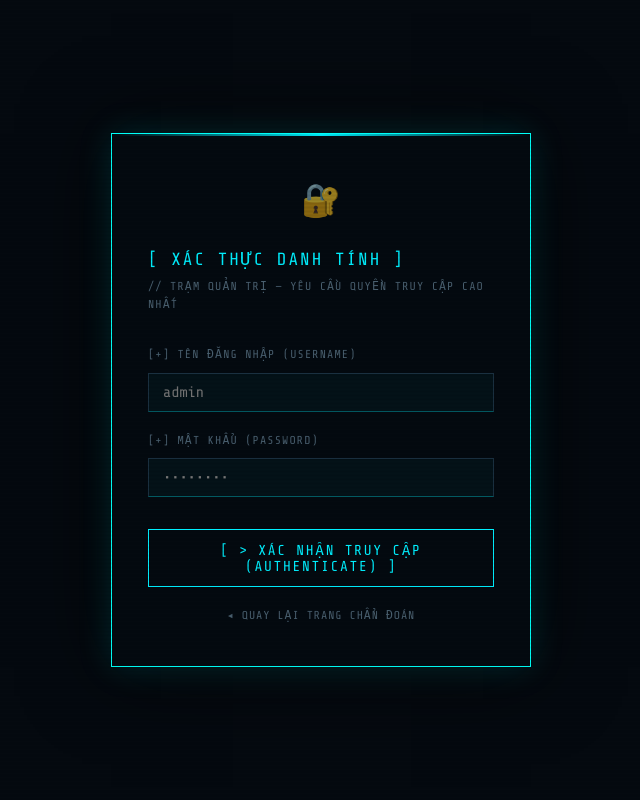
After one commit to Tai-02/FuzzyLogic, a Flask app: page /admin/login in a window 1280 px wide. The commit adds this page. Shown: the whole page, without its empty margins (319-959 px from the left). Run offline with Flask 3, Linux system fonts and the light colour scheme.

Commit message:
Cập nhật hệ thống đăng nhập admin và hướng dẫn sử dụng

```diff
--- a/app.py
+++ b/app.py
@@ -1,21 +1,34 @@
-from flask import Flask, render_template, request, redirect, url_for
+from flask import Flask, render_template, request, redirect, url_for, session, flash
+from werkzeug.security import check_password_hash
 import mysql.connector
 import os
+from functools import wraps
 
 from fuzzy import fuzzy_beep
 
 app = Flask(__name__)
+app.secret_key = os.getenv("SECRET_KEY", "expert-sys-secret-2025")
 
 db_config = {
     "host": os.getenv("DB_HOST", "localhost"),
     "user": os.getenv("DB_USER", "root"),
-    "password": os.getenv("DB_PASSWORD", "0866582512"),
+    "password": os.getenv("DB_PASSWORD", "root_password"),
     "database": os.getenv("DB_NAME", "expert_system")
 }
 
 
 def get_db_connection():
     return mysql.connector.connect(**db_config)
+
+
+def login_required(f):
+    @wraps(f)
+    def decorated(*args, **kwargs):
+        if not session.get("admin_logged_in"):
+            flash("Vui lòng đăng nhập để truy cập trang quản trị.", "warning")
+            return redirect(url_for("admin_login"))
+        return f(*args, **kwargs)
+    return decorated
 
 
 def forward_chaining(facts):
@@ -36,24 +49,20 @@ def forward_chaining(facts):
         for rule in all_rules:
             if rule['id'] in fired_rule_ids:
                 continue
-
             conditions = [c.strip().lower() for c in rule['conditions'].split(',')]
             conclusion = rule['conclusion'].strip()
             solution = rule['solution'].strip()
-
             if all(c in working_memory for c in conditions):
                 conclusion_lower = conclusion.lower()
                 if conclusion_lower not in working_memory:
                     working_memory.add(conclusion_lower)
                     changed = True
-
                 fired_rule_ids.add(rule['id'])
                 results.append({
                     "conclusion": conclusion,
                     "solution": solution,
                     "matched_conditions": [c.strip() for c in rule['conditions'].split(',')]
                 })
-
     return results
 
 
@@ -64,12 +73,8 @@ def index():
 
     if request.method == "POST":
         selected_symptoms = request.form.getlist("symptoms")
-
-        # Lấy beep input: ưu tiên field "beep" (active select)
         beep_type = request.form.get("beep", "").strip()
-
         rule_results = forward_chaining(selected_symptoms)
-
         if beep_type:
             beep_result = fuzzy_beep(beep_type)
         else:
@@ -80,17 +85,10 @@ def index():
                 "severity": "normal",
                 "bios_ref": "",
             }
-
-        return render_template(
-            "result.html",
-            results=rule_results,
-            beep=beep_result,
-            selected_symptoms=selected_symptoms
-        )
+        return render_template("result.html", results=rule_results, beep=beep_result, selected_symptoms=selected_symptoms)
 
     cursor.execute("SELECT conditions FROM rules")
     rows = cursor.fetchall()
-
     category_symptoms = {}
     for row in rows:
         parts = [p.strip() for p in row['conditions'].split(',')]
@@ -100,51 +98,80 @@ def index():
             if category not in category_symptoms:
                 category_symptoms[category] = set()
             category_symptoms[category].add(symptom)
-
     grouped = {cat: sorted(list(syms)) for cat, syms in sorted(category_symptoms.items())}
-
     cursor.close()
     conn.close()
     return render_template("index.html", grouped_symptoms=grouped)
 
 
+@app.route("/admin/login", methods=["GET", "POST"])
+def admin_login():
+    if session.get("admin_logged_in"):
+        return redirect(url_for("admin"))
+    error = None
+    if request.method == "POST":
+        username = request.form.get("username", "").strip()
+        password = request.form.get("password", "").strip()
+        conn = get_db_connection()
+        cursor = conn.cursor(dictionary=True)
+        cursor.execute(
+            "SELECT username, password_hash FROM admins WHERE username = %s",
+            (username,)
+        )
+        admin = cursor.fetchone()
+        cursor.close()
+        conn.close()
+        if admin and check_password_hash(admin["password_hash"], password):
+            session["admin_logged_in"] = True
+            session["admin_user"] = admin["username"]
+            return redirect(url_for("admin"))
+        else:
+            error = "Tên đăng nhập hoặc mật khẩu không đúng."
+    return render_template("admin_login.html", error=error)
+
+
+@app.route("/admin/logout")
+def admin_logout():
+    session.clear()
+    flash("Đã đăng xuất thành công.", "success")
+    return redirect(url_for("admin_login"))
+
+
 @app.route("/admin", methods=["GET", "POST"])
+@login_required
 def admin():
     conn = get_db_connection()
     cursor = conn.cursor(dictionary=True)
-    message = None
-
     if request.method == "POST":
         action = request.form.get("action", "add")
-
         if action == "add":
             cond = request.form.get("conditions", "").strip()
             concl = request.form.get("conclusion", "").strip()
             sol = request.form.get("solution", "").strip()
-
             if cond and concl and sol:
-                query = "INSERT INTO rules (conditions, conclusion, solution) VALUES (%s, %s, %s)"
-                cursor.execute(query, (cond, concl, sol))
+                cursor.execute(
+                    "INSERT INTO rules (conditions, conclusion, solution) VALUES (%s, %s, %s)",
+                    (cond, concl, sol)
+                )
                 conn.commit()
-                message = {"type": "success", "text": "Đã thêm luật mới thành công!"}
+                flash("Đã thêm luật mới thành công!", "success")
             else:
-                message = {"type": "error", "text": "Vui lòng điền đầy đủ tất cả các trường."}
-
+                flash("Vui lòng điền đầy đủ tất cả các trường.", "error")
         elif action == "delete":
             rule_id = request.form.get("rule_id")
             if rule_id:
                 cursor.execute("DELETE FROM rules WHERE id = %s", (rule_id,))
                 conn.commit()
-                message = {"type": "success", "text": f"Đã xóa luật ID #{rule_id}."}
-
-        return redirect(url_for('admin'))
+                flash(f"Đã xóa luật ID #{rule_id}.", "success")
+        cursor.close()
+        conn.close()
+        return redirect(url_for("admin"))
 
     cursor.execute("SELECT * FROM rules ORDER BY conditions, id")
     rules_list = cursor.fetchall()
-
     cursor.close()
     conn.close()
-    return render_template("admin.html", rules=rules_list, message=message)
+    return render_template("admin.html", rules=rules_list)
 
 
 if __name__ == "__main__":
--- /dev/null
+++ b/templates/admin_login.html
@@ -0,0 +1,188 @@
+<!DOCTYPE html>
+<html lang="vi">
+
+<head>
+    <meta charset="UTF-8">
+    <meta name="viewport" content="width=device-width, initial-scale=1.0">
+    <title>Expert PC Troubleshooter // XÁC THỰC DANH TÍNH</title>
+    <link rel="preconnect" href="https://fonts.googleapis.com">
+    <link
+        href="https://fonts.googleapis.com/css2?family=Share+Tech+Mono&family=Chakra+Petch:wght@400;600;700&family=Be+Vietnam+Pro:wght@400;600;700&display=swap"
+        rel="stylesheet">
+    <link rel="stylesheet" href="{{ url_for('static', filename='style.css') }}">
+    <style>
+        .login-wrapper {
+            min-height: 100vh;
+            display: flex;
+            align-items: center;
+            justify-content: center;
+            padding: 24px;
+        }
+
+        .login-card {
+            background: rgba(5, 10, 16, 0.95);
+            border: 1px solid var(--cyber-cyan, #00f0ff);
+            box-shadow: 0 0 32px rgba(0, 240, 255, 0.15), 0 0 80px rgba(0, 0, 0, 0.8);
+            padding: 40px 36px;
+            width: 100%;
+            max-width: 420px;
+            position: relative;
+        }
+
+        .login-card::before {
+            content: '';
+            position: absolute;
+            top: 0;
+            left: 0;
+            right: 0;
+            height: 2px;
+            background: linear-gradient(90deg, transparent, #00f0ff, transparent);
+        }
+
+        .login-title {
+            font-family: 'Share Tech Mono', monospace;
+            color: #00f0ff;
+            font-size: 1.1rem;
+            letter-spacing: 0.12em;
+            margin-bottom: 4px;
+        }
+
+        .login-sub {
+            font-family: 'Share Tech Mono', monospace;
+            color: #4a6070;
+            font-size: 0.72rem;
+            letter-spacing: 0.1em;
+            margin-bottom: 32px;
+        }
+
+        .login-field {
+            margin-bottom: 20px;
+        }
+
+        .login-label {
+            display: block;
+            font-family: 'Share Tech Mono', monospace;
+            color: #4a6070;
+            font-size: 0.72rem;
+            letter-spacing: 0.1em;
+            margin-bottom: 8px;
+        }
+
+        .login-input {
+            width: 100%;
+            background: rgba(0, 240, 255, 0.03);
+            border: 1px solid #1a3040;
+            border-bottom-color: #00f0ff55;
+            color: #c8e8f0;
+            font-family: 'Share Tech Mono', monospace;
+            font-size: 0.95rem;
+            padding: 10px 14px;
+            outline: none;
+            box-sizing: border-box;
+            transition: border-color 0.2s, box-shadow 0.2s;
+        }
+
+        .login-input:focus {
+            border-color: #00f0ff;
+            box-shadow: 0 0 12px rgba(0, 240, 255, 0.2);
+        }
+
+        .login-btn {
+            width: 100%;
+            margin-top: 12px;
+            background: transparent;
+            border: 1px solid #00f0ff;
+            color: #00f0ff;
+            font-family: 'Share Tech Mono', monospace;
+            font-size: 0.9rem;
+            letter-spacing: 0.12em;
+            padding: 12px;
+            cursor: pointer;
+            transition: background 0.2s, box-shadow 0.2s, color 0.2s;
+        }
+
+        .login-btn:hover {
+            background: rgba(0, 240, 255, 0.1);
+            box-shadow: 0 0 20px rgba(0, 240, 255, 0.25);
+            color: #fff;
+        }
+
+        .login-error {
+            background: rgba(255, 50, 50, 0.1);
+            border: 1px solid #ff3232;
+            color: #ff6060;
+            font-family: 'Share Tech Mono', monospace;
+            font-size: 0.78rem;
+            padding: 10px 14px;
+            margin-bottom: 20px;
+            letter-spacing: 0.05em;
+        }
+
+        .login-back {
+            display: block;
+            text-align: center;
+            margin-top: 20px;
+            font-family: 'Share Tech Mono', monospace;
+            font-size: 0.72rem;
+            color: #4a6070;
+            text-decoration: none;
+            letter-spacing: 0.08em;
+            transition: color 0.2s;
+        }
+
+        .login-back:hover {
+            color: #00f0ff;
+        }
+
+        .login-lock-icon {
+            font-size: 2rem;
+            text-align: center;
+            margin-bottom: 20px;
+            opacity: 0.6;
+        }
+    </style>
+</head>
+
+<body class="cyber-body">
+
+    <div class="scanline-overlay" aria-hidden="true"></div>
+
+    <div class="login-wrapper">
+        <div class="login-card">
+            <div class="login-lock-icon">🔐</div>
+            <div class="login-title">[ XÁC THỰC DANH TÍNH ]</div>
+            <div class="login-sub">// TRẠM QUẢN TRỊ — YÊU CẦU QUYỀN TRUY CẬP CAO NHẤT</div>
+
+            {% with messages = get_flashed_messages(with_categories=true) %}
+            {% for category, msg in messages %}
+            <div class="login-error">⚠ {{ msg }}</div>
+            {% endfor %}
+            {% endwith %}
+
+            {% if error %}
+            <div class="login-error">✖ {{ error }}</div>
+            {% endif %}
+
+            <form method="post">
+                <div class="login-field">
+                    <label class="login-label" for="username">[+] TÊN ĐĂNG NHẬP (USERNAME)</label>
+                    <input class="login-input" type="text" id="username" name="username" placeholder="admin"
+                        autocomplete="off" required>
+                </div>
+                <div class="login-field">
+                    <label class="login-label" for="password">[+] MẬT KHẨU (PASSWORD)</label>
+                    <input class="login-input" type="password" id="password" name="password" placeholder="••••••••"
+                        required>
+                </div>
+                <button type="submit" class="login-btn">
+                    [ &gt; XÁC NHẬN TRUY CẬP (AUTHENTICATE) ]
+                </button>
+            </form>
+
+            <a href="/" class="login-back">◂ QUAY LẠI TRANG CHẨN ĐOÁN</a>
+        </div>
+    </div>
+
+</body>
+
+</html>
```
Also changed, not shown: data.sql (+25 -0 lines), templates/admin.html (+24 -10 lines), README.md.
